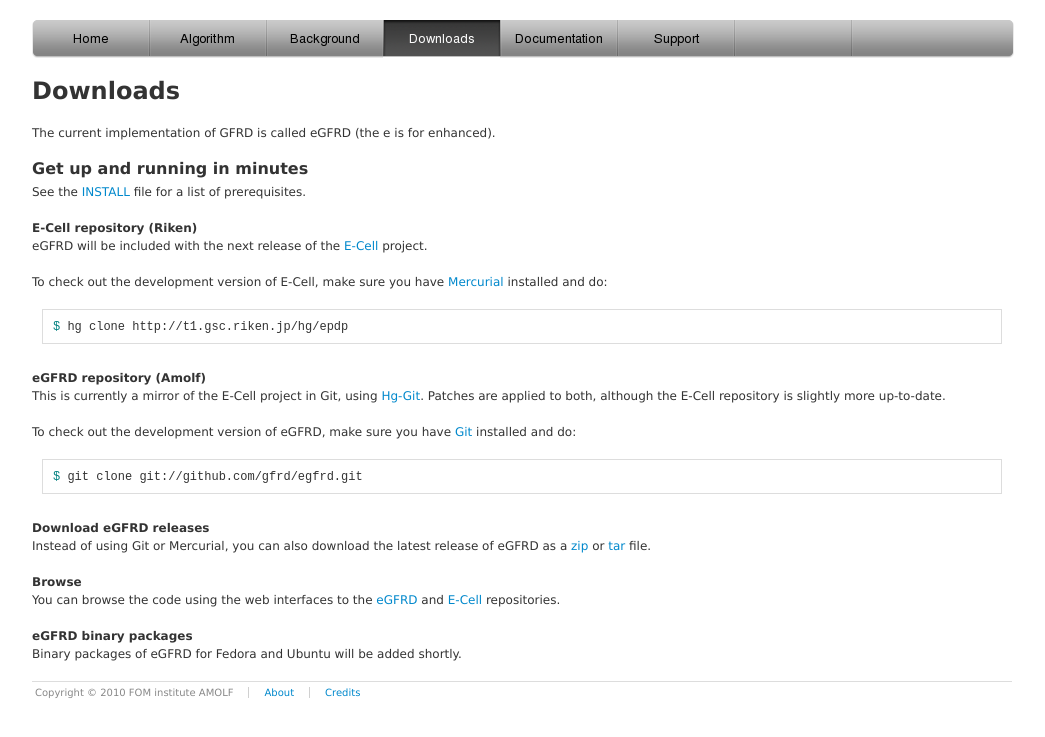
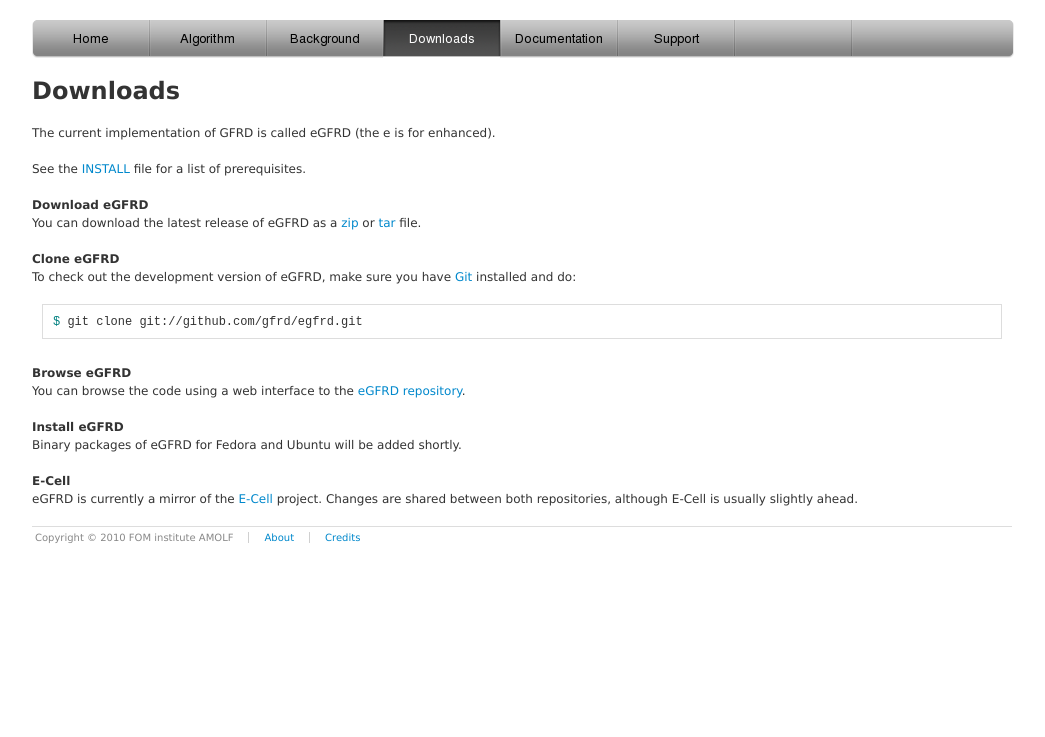
Before and after one commit to maxbetjes/maxbetjes.github.io, a Jekyll site: the page built from src/downloads.markdown, in a window 1280 px wide. Shown: the top 737 px of the page, without its empty margins (118-1163 px from the left). Built offline with Jekyll 4.4.1, drawn with Linux system fonts in a browser that asks for light colours; Markdown is read by kramdown in place of the engine named in the settings.

Commit message:
Change downloads text some more.

```diff
--- a/src/downloads.markdown
+++ b/src/downloads.markdown
@@ -7,42 +7,30 @@
 
 The current implementation of GFRD is called eGFRD (the e is for enhanced).
 
-## Get up and running in minutes
 See the [INSTALL](http://github.com/gfrd/egfrd/tree/develop/INSTALL) file for a list
 of prerequisites.
 
-### E-Cell repository (Riken)
-eGFRD will be included with the next release of the
-[E-Cell](http://www.e-cell.org/ecell/) project.
+### Download eGFRD
+You can download the latest release of eGFRD as a
+[zip](http://github.com/gfrd/egfrd/zipball/master) or
+[tar](http://github.com/gfrd/egfrd/tarball/master) file.
 
-To check out the development version of E-Cell, make sure you have
-[Mercurial](http://mercurial.selenic.com/) installed and do:
-
-{% highlight bash %}
-$ hg clone http://t1.gsc.riken.jp/hg/epdp
-{% endhighlight %}
-
-### eGFRD repository (Amolf)
-This is currently a mirror of the E-Cell project in Git, using
-[Hg-Git](http://hg-git.github.com/). Patches are applied to both, although the
-E-Cell repository is slightly more up-to-date.
-
-To check out the development version of eGFRD, make
-sure you have [Git](http://git-scm.com/) installed and do:
+### Clone eGFRD
+To check out the development version of eGFRD, make sure you have
+[Git](http://git-scm.com/) installed and do:
 
 {% highlight bash %}
 $ git clone git://github.com/gfrd/egfrd.git
 {% endhighlight %}
 
-### Download eGFRD releases
-Instead of using Git or Mercurial, you can also download the latest
-release of eGFRD as a [zip](http://github.com/gfrd/egfrd/zipball/master)
-or [tar](http://github.com/gfrd/egfrd/tarball/master) file.
+### Browse eGFRD
+You can browse the code using a web interface to the [eGFRD
+repository](http://github.com/gfrd/egfrd).
 
-### Browse
-You can browse the code using the web interfaces to the
-[eGFRD](http://github.com/gfrd/egfrd) and
-[E-Cell](http://t1.gsc.riken.jp/hg/epdp) repositories.
+### Install eGFRD
+Binary packages of eGFRD for Fedora and Ubuntu will be added shortly.
 
-### eGFRD binary packages
-Binary packages of eGFRD for Fedora and Ubuntu will be added shortly.
+### E-Cell
+eGFRD is currently a mirror of the [E-Cell](http://www.e-cell.org/ecell/)
+project. Changes are shared between both repositories, although E-Cell is
+usually slightly ahead.
```
Also changed, not shown: downloads.html (+17 -31 lines).
